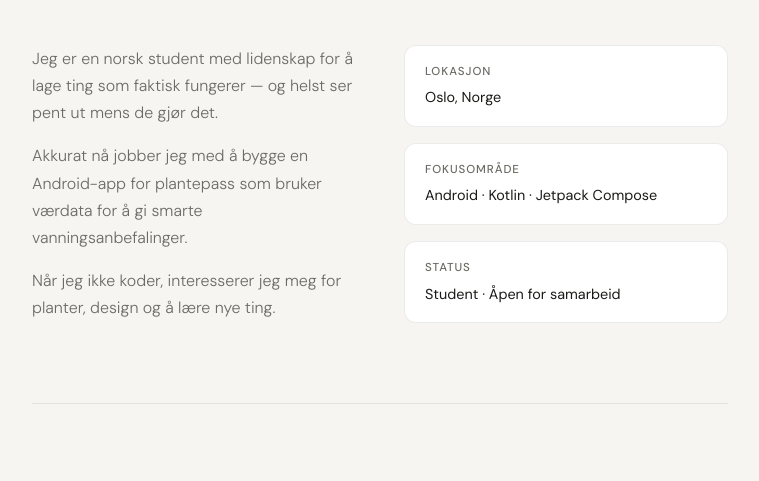
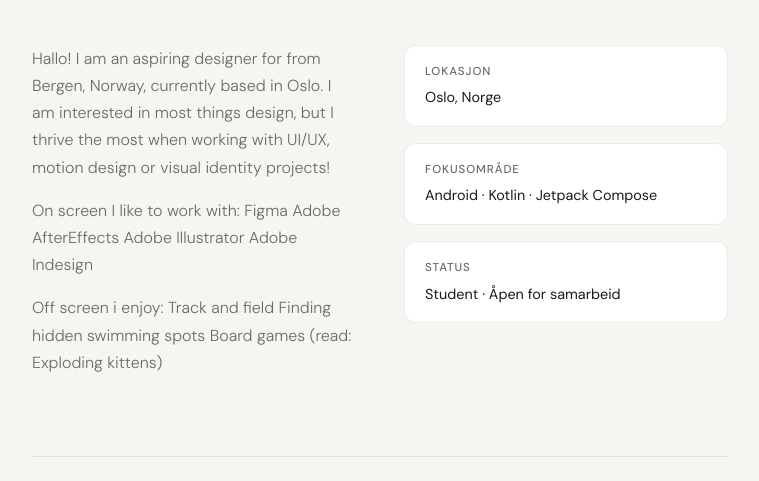
Before and after one commit to solveignygard/solveignygard.github.io, a plain HTML site: page index.html in a window 1280 px wide. Shown: the part 735-1216 px from the top of the page, without its empty margins (260-1019 px from the left). Drawn offline with Linux system fonts and the light colour scheme.

Commit message:
more about me changes

```diff
--- a/index.html
+++ b/index.html
@@ -258,7 +258,7 @@
     <div class="hero-label">Open to freelance work</div>
     <h1>Hi, I´m Solveig.<br /><em>Web & graphic designer.</em></h1>
     <p>
-      I have experience in building and maintaining webistes as well as creating visual identities.
+      I have experience in building and maintaining webistes as well as creating visual
     </p>
     <div class="hero-actions">
       <a href="#prosjekter" class="btn btn-primary">Se prosjekter</a>
@@ -274,16 +274,20 @@
     <div class="about-grid">
       <div class="about-text">
         <p>
-          Jeg er en norsk student med lidenskap for å lage ting som faktisk fungerer —
-          og helst ser pent ut mens de gjør det.
+          Hallo! I am an aspiring designer for from Bergen, Norway, currently based in Oslo. I am interested in most things design, but I thrive the most when working with UI/UX, motion design or visual identity projects!
         </p>
         <p>
-          Akkurat nå jobber jeg med å bygge en Android-app for plantepass
-          som bruker værdata for å gi smarte vanningsanbefalinger.
+          On screen I like to work with:
+Figma
+ Adobe AfterEffects
+ Adobe Illustrator
+ Adobe Indesign
         </p>
         <p>
-          Når jeg ikke koder, interesserer jeg meg for planter,
-          design og å lære nye ting.
+          Off screen i enjoy:
+Track and field
+Finding hidden swimming spots
+ Board games (read: Exploding kittens)
         </p>
       </div>
       <div class="about-meta">
```
